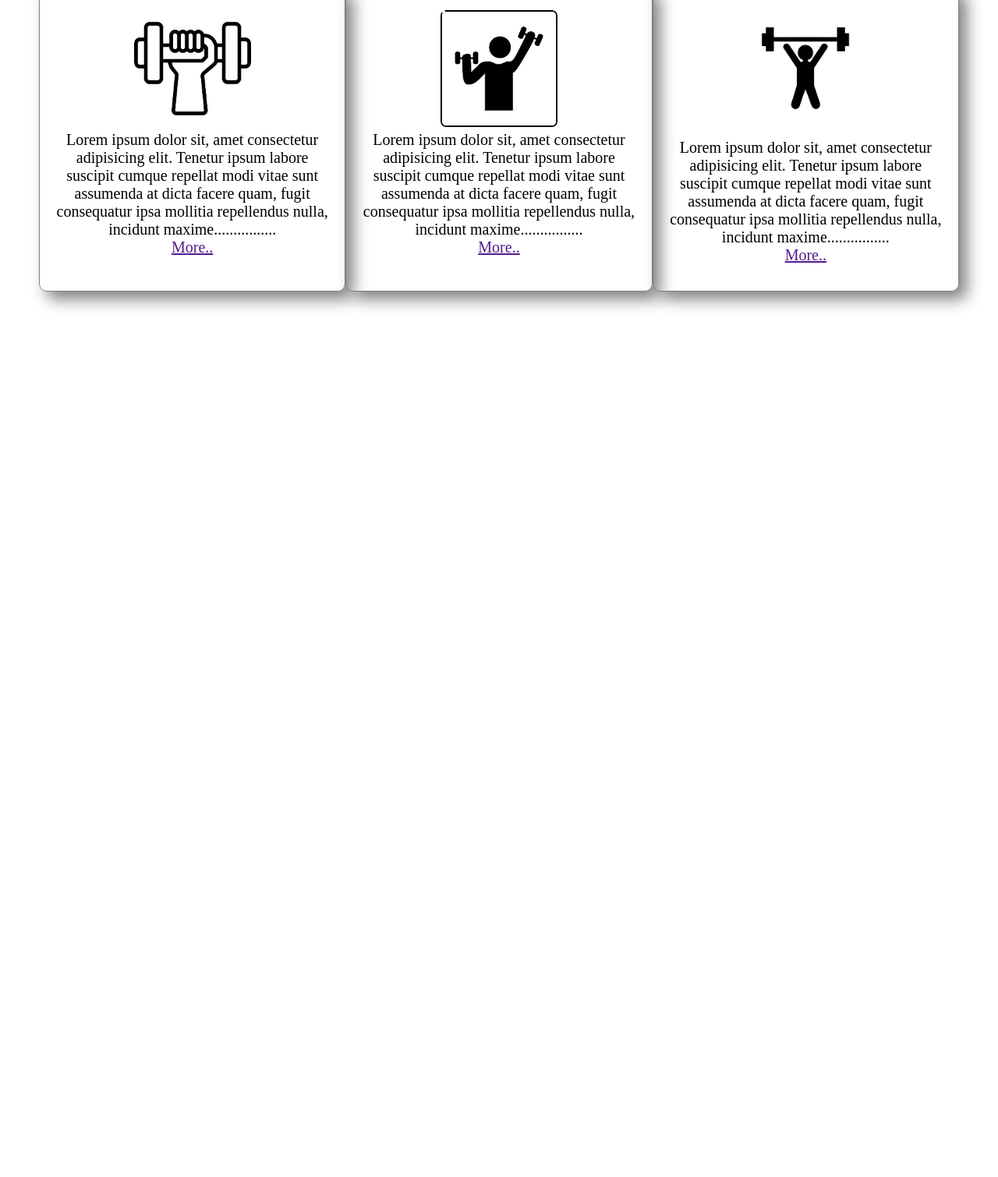
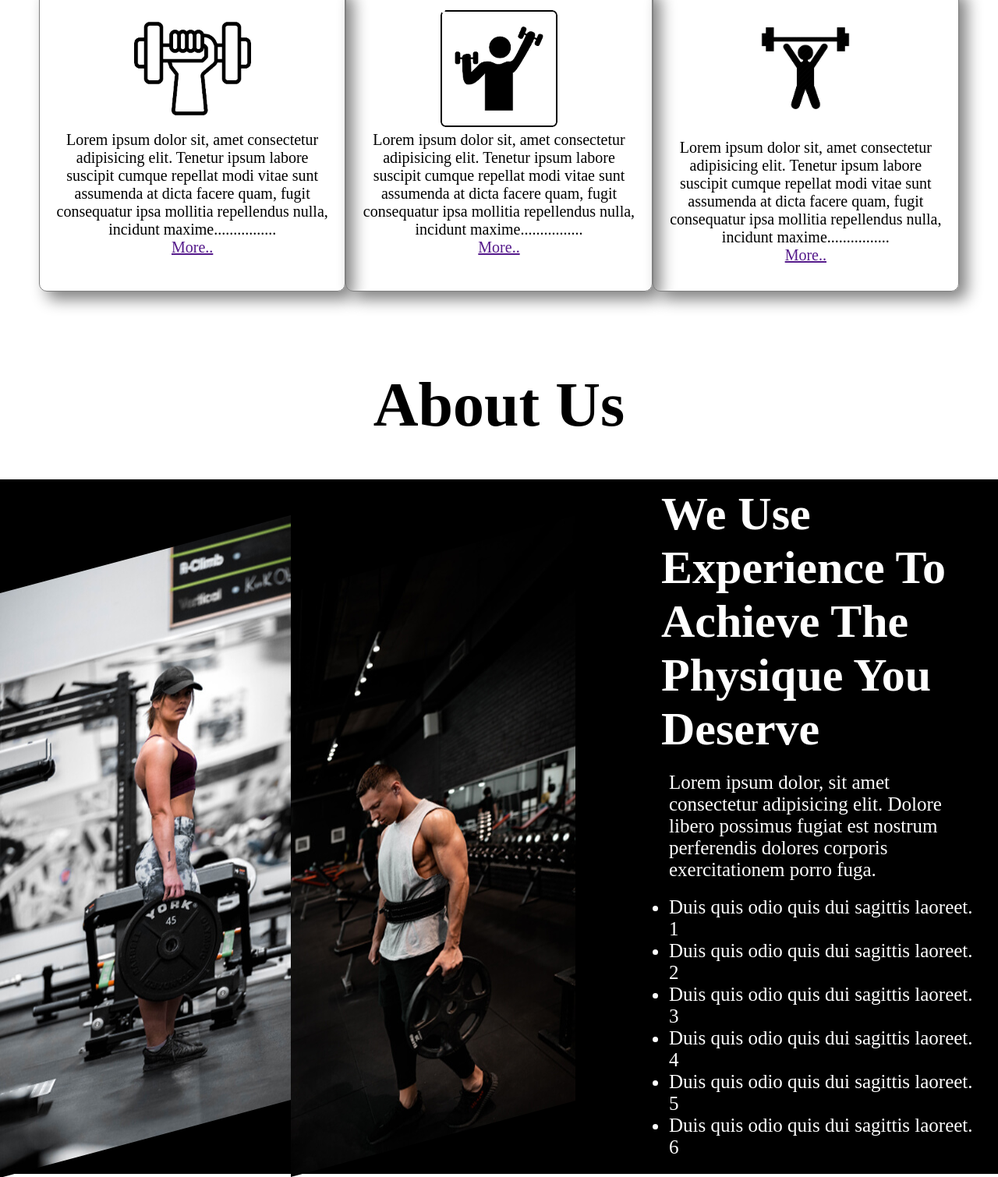
Before and after one commit to nandoghosh/Gym_Practice, a plain HTML site: page index.html in a window 1280 px wide. Shown: the part 1140-2650 px from the top of the page at 78% size. Before the commit the page ends 1564 px from the top, so only its background shows below. Drawn offline with Linux system fonts and the light colour scheme.

Commit message:
add-About

```diff
--- a/index.css
+++ b/index.css
@@ -59,7 +59,7 @@
 
 .text {
     font-size: 25px;
-    margin: 10px;
+    margin: 20px;
 }
 
 .banner-butt {
@@ -113,3 +113,35 @@
 .gym-icon3 {
     width: 250px;
 }
+
+.about-container {
+    display: flex;
+    justify-content: space-evenly;
+    align-items: center;
+    margin-top: 50px;
+    background-color: black;
+    color: white;
+}
+
+/* .about-left {
+    width: 700px;
+    border: 1px solid black;
+}
+
+.about-right {
+    width: 700px;
+    border: 1px solid red;
+} */
+.workout-img {
+    display: flex;
+    margin-top: 50px;
+}
+
+.workout-img img {
+    display: flex;
+    transform: skewY(-15deg);
+}
+
+.about-dis {
+    margin-left: 100px;
+}
--- a/index.html
+++ b/index.html
@@ -77,6 +77,32 @@
             </div>
         </div>
     </div>
+
+    <h1 class="title2">About Us</h1>
+    <div class="about-container">
+        <div class="about-left">
+            <div class="workout-img">
+                <img src="./images/about1.jpg" alt="">
+                <img src="./images/about2.jpg" alt="">
+            </div>
+        </div>
+        <div class="about-right">
+            <div class="about-dis">
+                <h1 class="title1">We Use Experience To Achieve The Physique You Deserve</h1>
+                <p class="text">Lorem ipsum dolor, sit amet consectetur adipisicing elit. Dolore libero possimus fugiat
+                    est nostrum
+                    perferendis dolores corporis exercitationem porro fuga.</p>
+                <ul class="text">
+                    <li>Duis quis odio quis dui sagittis laoreet. 1</li>
+                    <li>Duis quis odio quis dui sagittis laoreet. 2</li>
+                    <li>Duis quis odio quis dui sagittis laoreet. 3</li>
+                    <li>Duis quis odio quis dui sagittis laoreet. 4</li>
+                    <li>Duis quis odio quis dui sagittis laoreet. 5</li>
+                    <li>Duis quis odio quis dui sagittis laoreet. 6</li>
+                </ul>
+            </div>
+        </div>
+    </div>
 </body>
 
 </html>
```
